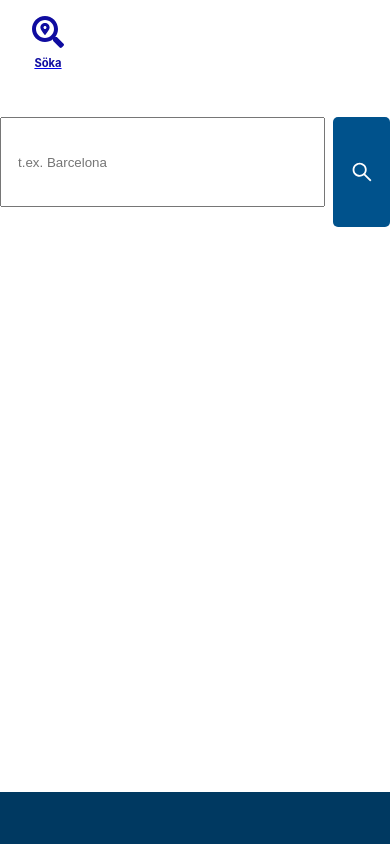
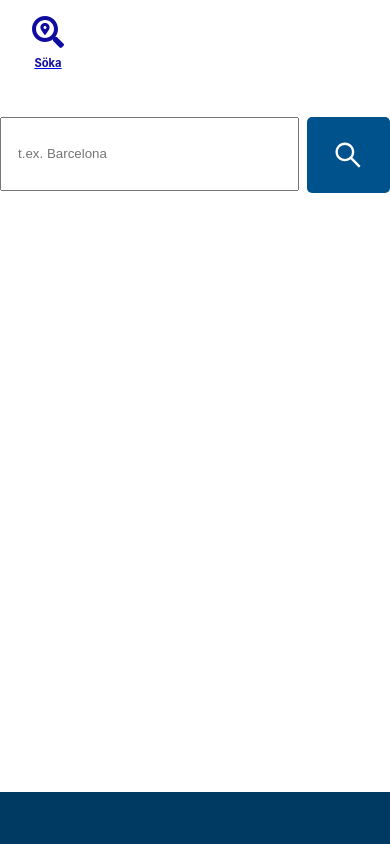
Before and after one commit to mustafa-hamraz/u09-react-weather-app, a React (Create React App) app: page /u09-react-weather-app/search in a window 390 px wide. Shown: the top 844 px of the page. Built offline with nearby package versions, Linux system fonts and the light colour scheme.

Commit message:
final commit

```diff
--- a/src/components/Styles.css
+++ b/src/components/Styles.css
@@ -307,15 +307,12 @@
         padding-top: 30%;
     }
     .search_input{
-        height: 10vh;
-        width: 80vh;
+        height: 8vh;
+        width: 50vh;
     }
     .search_submit{
-        display: flex;
-        justify-content: center;
-        align-items: center;
-        font-size: x-large;
-        height: 13vh;
+        font-size: xx-large;
+        height: 9vh;
         width: 15vh;
     }
 
```
